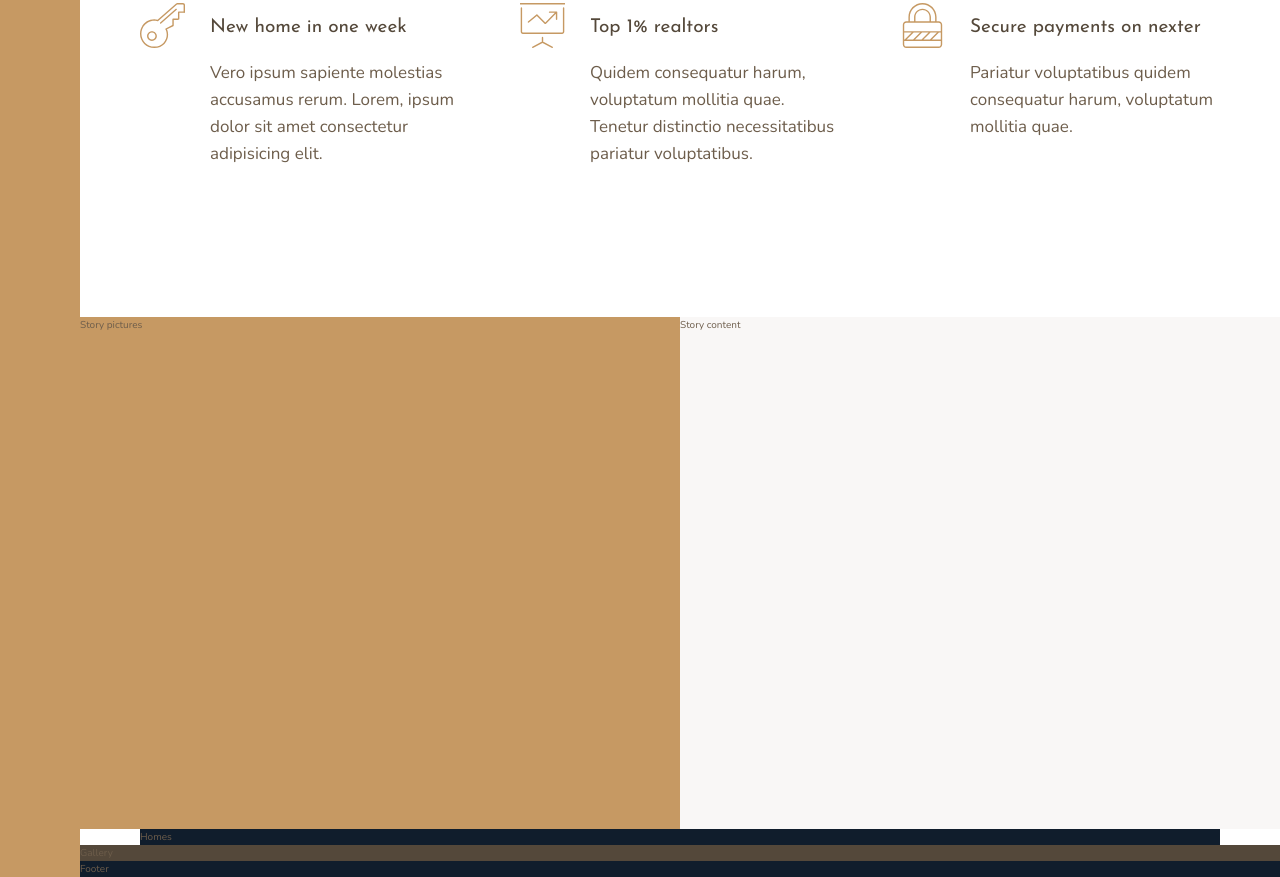
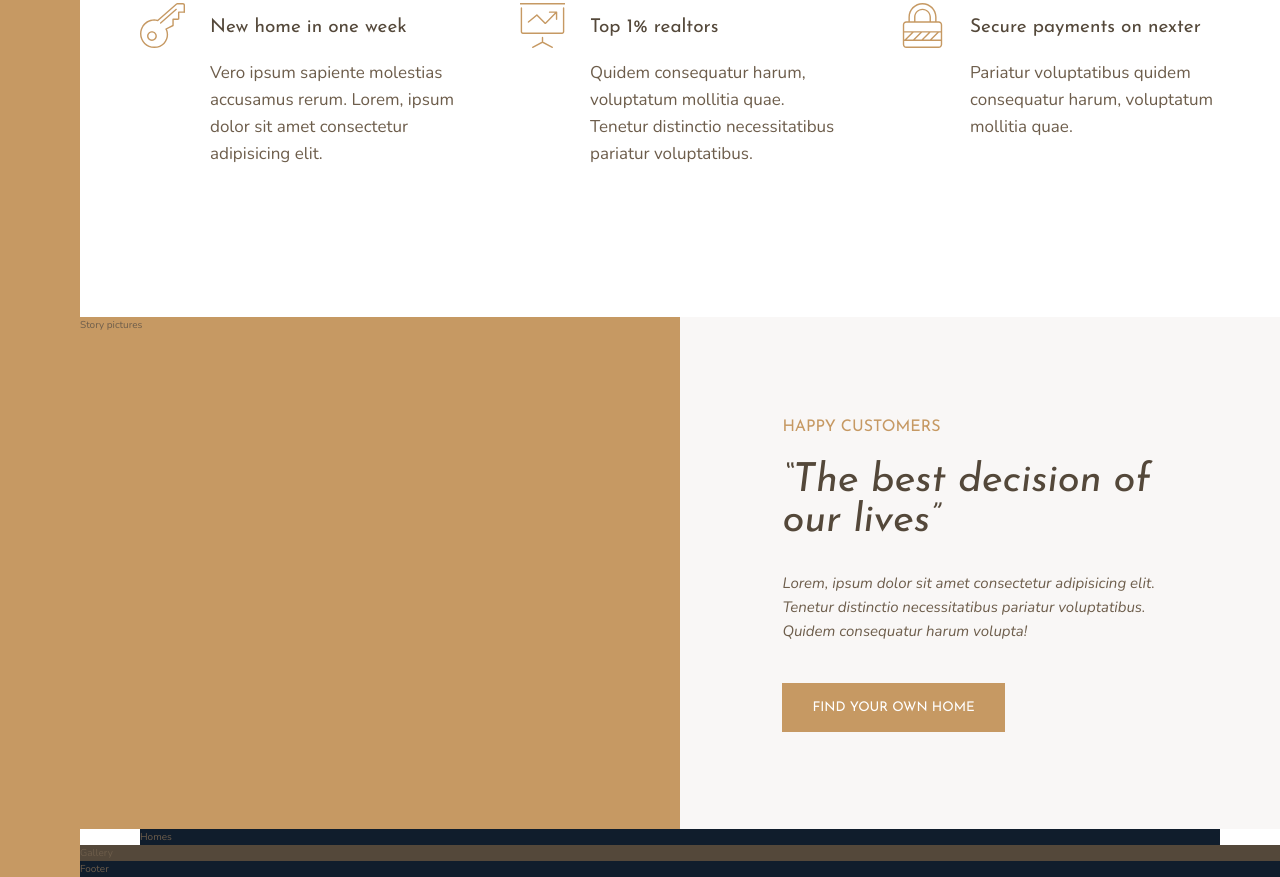
Before and after one commit to lawrencedovin/nexter, a website: page index.html in a window 1280 px wide. Shown: the part 991-1868 px from the top of the page. Drawn offline with nearby package versions, Linux system fonts and the light colour scheme.

Commit message:
Initial commit to Story Section

```diff
--- a/index.html
+++ b/index.html
@@ -86,7 +86,13 @@
         </div>
 
         <div class="story__content">
-            Story content
+            <h3 class="heading-3 mb-sm">Happy Customers</h3>
+            <h2 class="heading-2 heading-2--dark mb-md">&ldquo;The best decision of our lives&rdquo;</h2>
+            <p class="story__text">
+                Lorem, ipsum dolor sit amet consectetur adipisicing elit.
+                Tenetur distinctio necessitatibus pariatur voluptatibus. Quidem consequatur harum volupta!
+            </p>
+            <button class="btn">Find your own home</button>
         </div>
 
         <section class="homes">
--- a/sass/_story.scss
+++ b/sass/_story.scss
@@ -7,5 +7,23 @@
     &__content {
         background-color: $color-grey-light-1;
         grid-column: col-start 5 / full-end;
+
+        padding: 6rem 8vw;
+
+        // display: flex;
+        // flex-direction: column;
+        // justify-content: center;
+        // align-items: flex-start;
+
+        display: grid;
+        align-content: center;
+        justify-items: start;
+
+    }
+
+    &__text {
+        font-size: 1.5rem;
+        font-style: italic;
+        margin-bottom: 4rem;
     }
 }
--- a/sass/_typography.scss
+++ b/sass/_typography.scss
@@ -9,10 +9,19 @@
 
 .heading-2 {
     @extend %heading;
+    font-size: 4rem;
+    font-style: italic;
+    line-height: 1;
+
+    &--light { color: $color-grey-light-1;}
+    &--dark { color: $color-grey-dark-1;}
 }
 
 .heading-3 {
     @extend %heading;
+    font-size: 1.6rem;
+    color: $color-primary;
+    text-transform: uppercase;
 }
 
 .heading-4 {
@@ -22,3 +31,24 @@
     &--light { color: $color-grey-light-1;}
     &--dark { color: $color-grey-dark-1;}
 }
+
+.btn {
+    background-color: $color-primary;
+    color: #fff;
+    border: none;
+    border-radius: 0;
+    font-family: $font-display;
+    text-transform: uppercase;
+    padding: 1.8rem 3rem;
+    cursor: pointer;
+    transition: all .2s;
+
+    &:hover {
+        background-color: $color-primary-dark;
+    }
+}
+
+.mb-sm { margin-bottom: 2rem; }
+.mb-md { margin-bottom: 3rem; }
+.mb-lg { margin-bottom: 4rem; }
+.mb-hg { margin-bottom: 8rem; }
```
Also changed, not shown: css/style.css.
